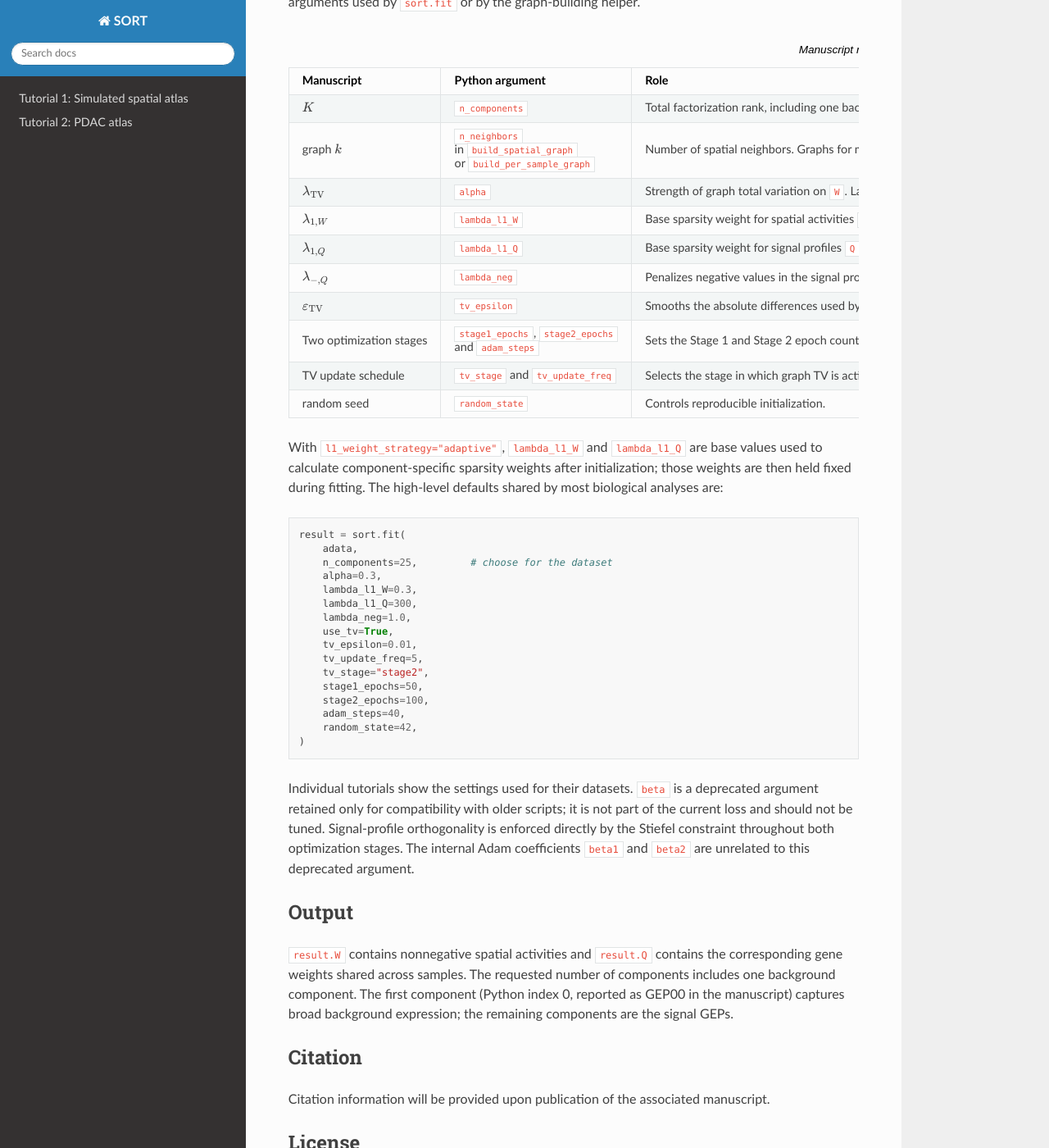
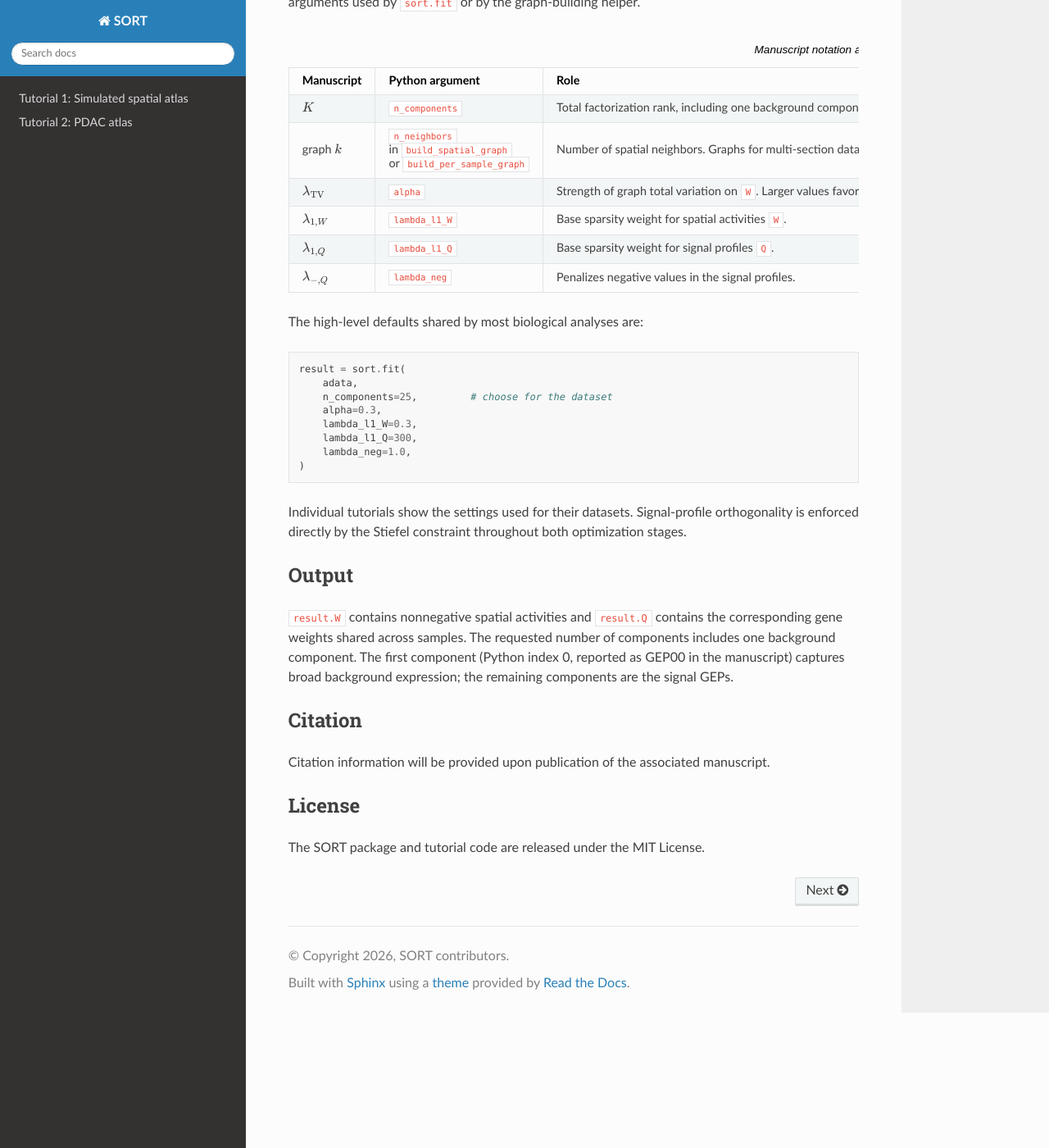
Before and after one commit to zerovain/SORT_tutorial, a Sphinx documentation site: the page built from docs/index.rst, in a window 1280 px wide and 1400 px high, scrolled down 1210 px. Shown: the whole window at 82% size. Built offline with Sphinx 7.4.7 and the Read the Docs theme 3.1.0, drawn with Linux system fonts in a browser that asks for light colours; pages that are not in the unit, such as notebooks, are missing from menus.

Commit message:
Simplify parameter guide

```diff
--- a/docs/index.rst
+++ b/docs/index.rst
@@ -78,25 +78,7 @@ names are the arguments used by ``sort.fit`` or by the graph-building helper.
    * - :math:`\lambda_{-,Q}`
      - ``lambda_neg``
      - Penalizes negative values in the signal profiles.
-   * - :math:`\varepsilon_{\mathrm{TV}}`
-     - ``tv_epsilon``
-     - Smooths the absolute differences used by graph TV for numerical
-       stability.
-   * - Two optimization stages
-     - ``stage1_epochs``, ``stage2_epochs`` and ``adam_steps``
-     - Sets the Stage 1 and Stage 2 epoch counts and the number of Riemannian
-       Adam profile updates per Stage 2 epoch.
-   * - TV update schedule
-     - ``tv_stage`` and ``tv_update_freq``
-     - Selects the stage in which graph TV is active and how often its IRLS
-       weights are refreshed.
-   * - random seed
-     - ``random_state``
-     - Controls reproducible initialization.
 
-With ``l1_weight_strategy="adaptive"``, ``lambda_l1_W`` and
-``lambda_l1_Q`` are base values used to calculate component-specific sparsity
-weights after initialization; those weights are then held fixed during fitting.
 The high-level defaults shared by most biological analyses are:
 
 .. code-block:: python
@@ -108,22 +90,11 @@ The high-level defaults shared by most biological analyses are:
        lambda_l1_W=0.3,
        lambda_l1_Q=300,
        lambda_neg=1.0,
-       use_tv=True,
-       tv_epsilon=0.01,
-       tv_update_freq=5,
-       tv_stage="stage2",
-       stage1_epochs=50,
-       stage2_epochs=100,
-       adam_steps=40,
-       random_state=42,
    )
 
-Individual tutorials show the settings used for their datasets. ``beta`` is a
-deprecated argument retained only for compatibility with older scripts; it is
-not part of the current loss and should not be tuned. Signal-profile
+Individual tutorials show the settings used for their datasets. Signal-profile
 orthogonality is enforced directly by the Stiefel constraint throughout both
-optimization stages. The internal Adam coefficients ``beta1`` and ``beta2``
-are unrelated to this deprecated argument.
+optimization stages.
 
 Output
 ------
```
